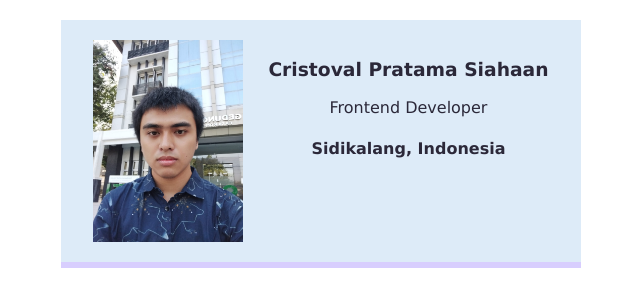
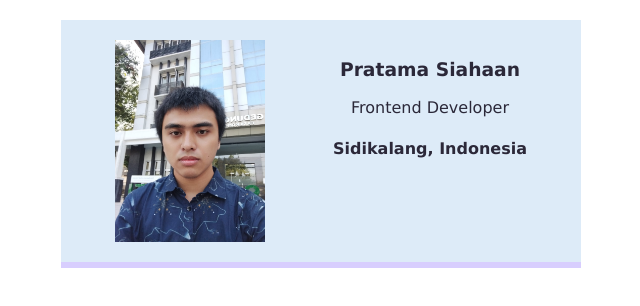
Before and after one commit to Fu115tackHero/business-card, a plain HTML site: page index.html in a window 1280 px wide. Shown: the whole page, without its empty margins (319-959 px from the left). Drawn offline with Linux system fonts and the light colour scheme.

Commit message:
index.html

```diff
--- a/index.html
+++ b/index.html
@@ -9,7 +9,7 @@
                 src="images/disturbing image.jpeg"
                 alt="Cristoval picture in faculty of Computer Science of University of Sumatera Utara">
             <div>
-                <h3>Cristoval Pratama Siahaan</h3>
+                <h3>Pratama Siahaan</h3>
                 <p>Frontend Developer</p>
                 <h4>Sidikalang, Indonesia</h4>
             </div>
```
